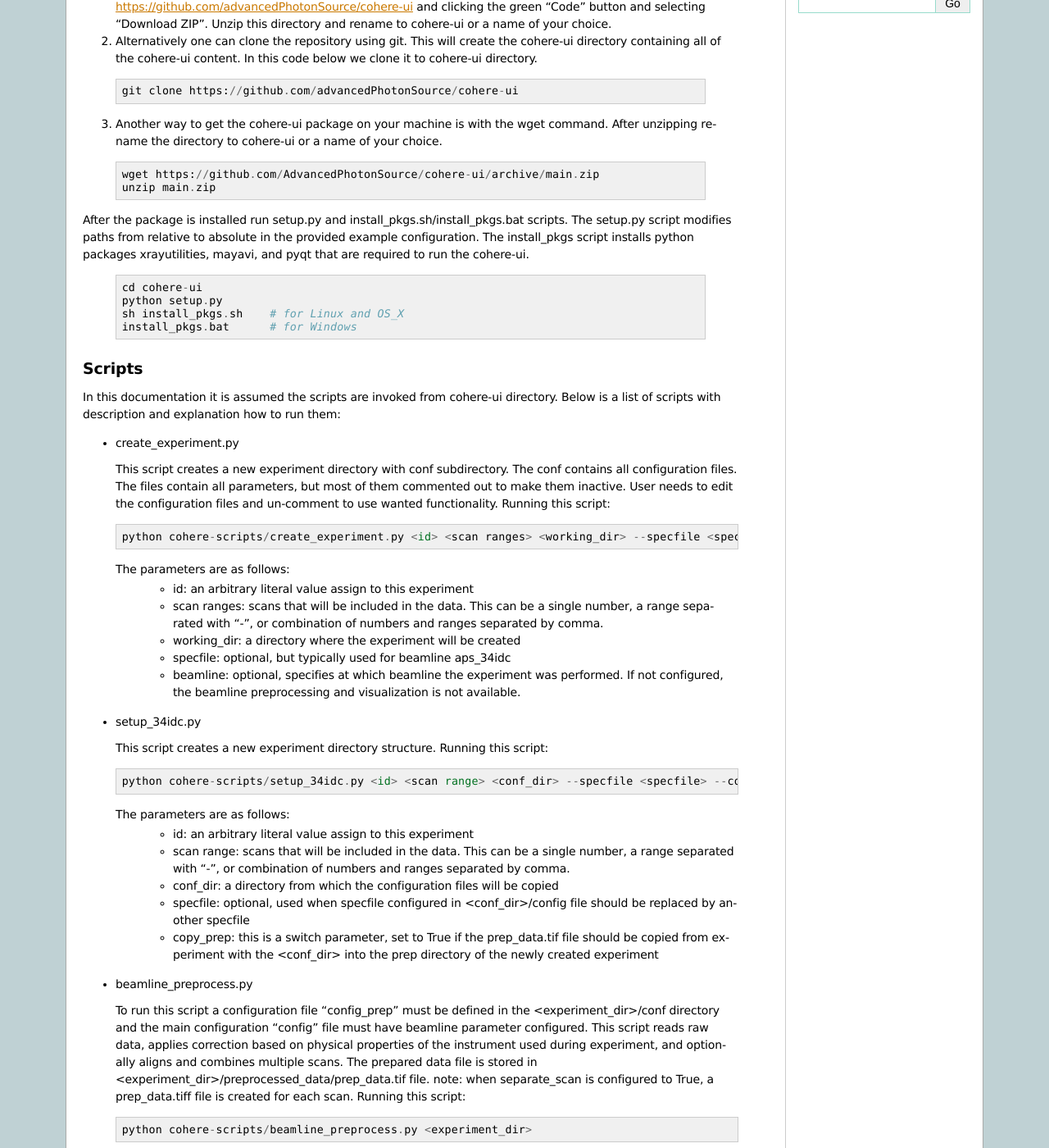
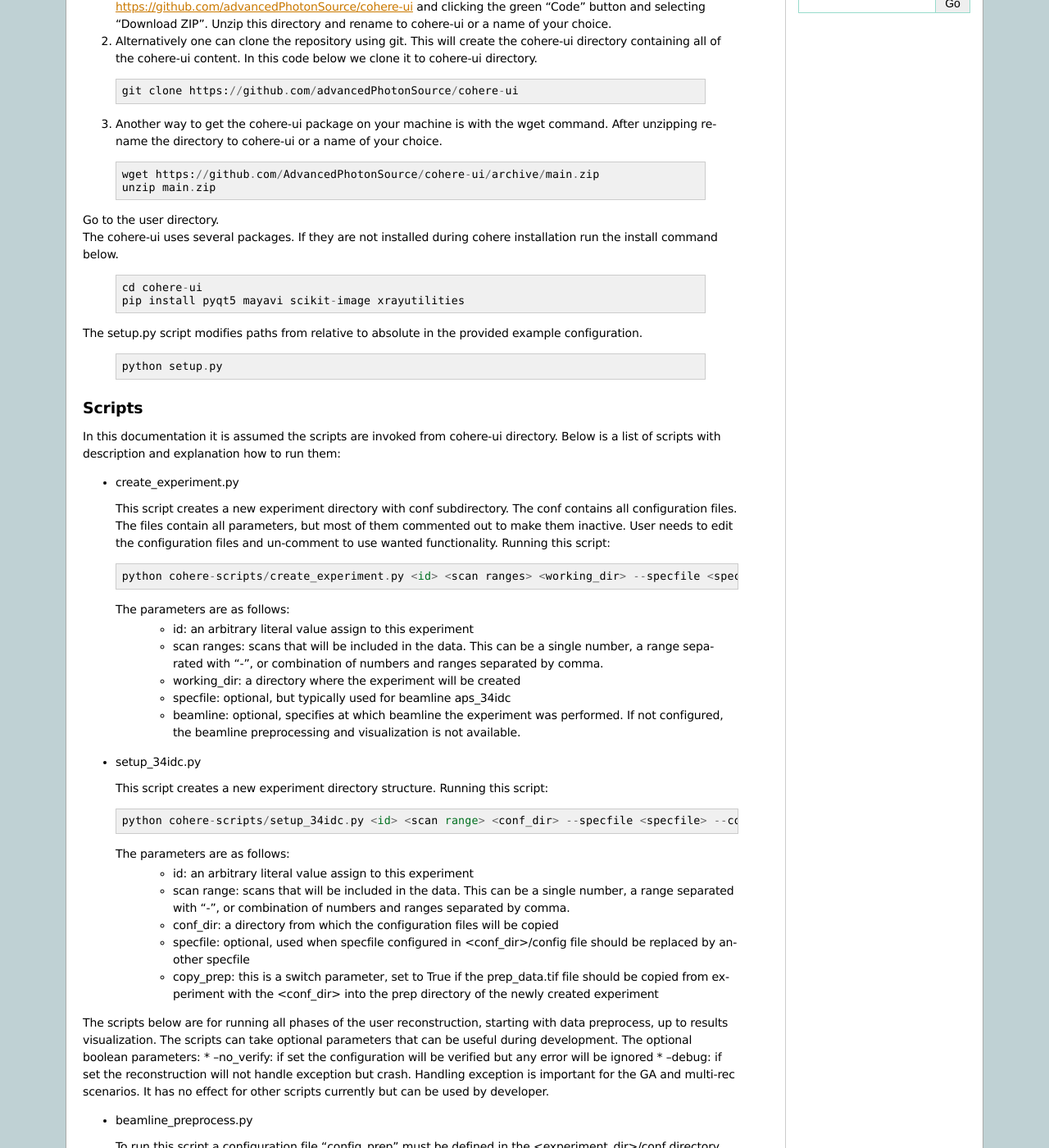
Before and after one commit to AdvancedPhotonSource/cohere, a Sphinx documentation site: the page built from docs/source/how_to_use.rst, in a window 1280 px wide and 1400 px high, scrolled down 425 px. Shown: the whole window at 82% size. Built offline with Sphinx 7.4.7, drawn with Linux system fonts in a browser that asks for light colours; some of the changed text lies outside the part shown.

Commit message:
enhancemets and maintenance modified auto dimension setting to include multiple 3 and 5 multiplication of the dimension <> added progress printout when running GA using monitoring process to monitor log file written by mpi process <> added debug optional parameter that will direct to raise exception if error caught during reconstruction instead of being handled <> cleaned out the no_verify optional parameter handling, moving it to common source <> added code to catch exception in diffractometer code <> cleaned up <> modified documentation

```diff
--- a/docs/source/how_to_use.rst
+++ b/docs/source/how_to_use.rst
@@ -28,14 +28,19 @@
         wget https://github.com/AdvancedPhotonSource/cohere-ui/archive/main.zip
         unzip main.zip
 
-| After the package is installed run setup.py and install_pkgs.sh/install_pkgs.bat scripts. The setup.py script modifies paths from relative to absolute in the provided example configuration. The install_pkgs script installs python packages xrayutilities, mayavi, and pyqt that are required to run the cohere-ui.
+| Go to the user directory.
+| The cohere-ui uses several packages. If they are not installed during cohere installation run the install command below.
 
   ::
 
         cd cohere-ui
+        pip install pyqt5 mayavi scikit-image xrayutilities
+
+| The setup.py script modifies paths from relative to absolute in the provided example configuration.
+
+  ::
+
         python setup.py
-        sh install_pkgs.sh    # for Linux and OS_X
-        install_pkgs.bat      # for Windows
 
 Scripts
 #######
@@ -71,6 +76,11 @@
      * specfile: optional, used when specfile configured in <conf_dir>/config file should be replaced by another specfile
      * copy_prep: this is a switch parameter, set to True if the prep_data.tif file should be copied from experiment with the <conf_dir> into the prep directory of the newly created experiment
 
+| The scripts below are for running all phases of the user reconstruction, starting with data preprocess, up to results visualization. The scripts can take optional parameters that can be useful during development.
+  The optional boolean parameters:
+     * --no_verify: if set the configuration will be verified but any error will be ignored
+     * --debug: if set the reconstruction will not handle exception but crash. Handling exception is important for the GA and multi-rec scenarios. It has no effect for other scripts currently but can be used by developer.
+
 - beamline_preprocess.py
 
   To run this script a configuration file "config_prep" must be defined in the <experiment_dir>/conf directory and the main configuration "config" file must have beamline parameter configured. This script reads raw data, applies correction based on physical properties of the instrument used during experiment, and optionally aligns and combines multiple scans. The prepared data file is stored in <experiment_dir>/preprocessed_data/prep_data.tif file.
@@ -78,7 +88,7 @@
   Running this script:
   ::
 
-        python cohere-scripts/beamline_preprocess.py <experiment_dir>
+        python cohere-scripts/beamline_preprocess.py <experiment_dir> --no_verify --debug
 
   The parameters are as follows:
      - experiment directory: directory of the experiment space
@@ -89,7 +99,7 @@
   Running this script:
   ::
 
-        python cohere-scripts/standard_preprocess.py <experiment_dir>
+        python cohere-scripts/standard_preprocess.py <experiment_dir> --no_verify --debug
 
   The parameters are as follows:
      * experiment directory: directory of the experiment space
@@ -101,7 +111,7 @@
   Running this script:
   ::
 
-        python cohere-scripts/run_reconstruction.py <experiment_dir> --rec_id <alternate reconstruction id>
+        python cohere-scripts/run_reconstruction.py <experiment_dir> --rec_id <alternate reconstruction id> --no_verify --debug
 
   The parameters are as follows:
      * experiment directory: directory of the experiment space.
@@ -113,7 +123,7 @@
   Running this script:
   ::
 
-        python cohere-scripts/beamline_visualization.py <experiment_dir> --rec_id <reconstruction id> --image_file <image_file>
+        python cohere-scripts/beamline_visualization.py <experiment_dir> --rec_id <reconstruction id> --image_file <image_file> --no_verify --debug
 
   The parameters are as follows:
      * experiment directory: directory of the experiment space
@@ -126,7 +136,7 @@
   Running this script:
   ::
 
-        python cohere-scripts/everything.py <experiment_dir> --rec_id <reconstruction id>
+        python cohere-scripts/everything.py <experiment_dir> --rec_id <reconstruction id> --no_verify --debug
 
   The parameters are as follows:
      * experiment directory: directory of the experiment space
@@ -138,4 +148,4 @@
   Running this script:
   ::
 
-        python cohere-scripts/cdi_window.py
+        python cohere-scripts/cdi_window.py --no_verify --debug
```
Also changed, not shown: docs/source/installation.rst (+8 -3 lines), 6 other files.
